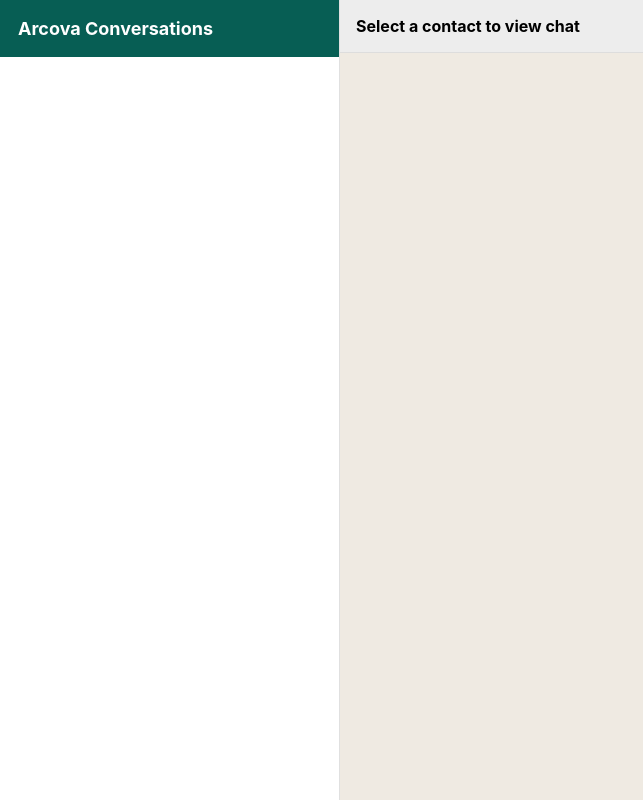
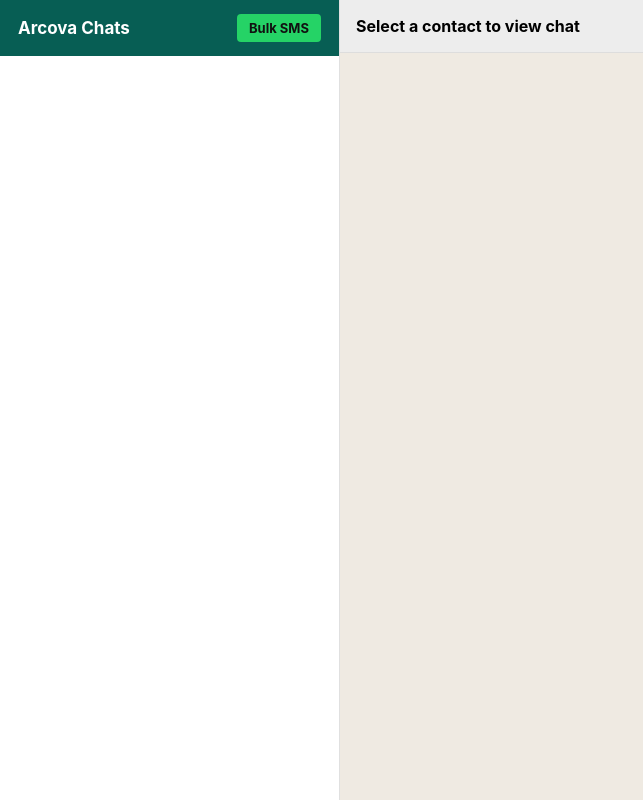
Before and after one commit to rashmikanta3/arcova-whatsapp-webhook, a Flask app: page / in a window 1280 px wide. Shown: the whole page, without its empty margins (0-643 px from the left). Run offline with Flask 3, Linux system fonts and the light colour scheme; data that the repository does not hold is empty.

Commit message:
upload bulk send

```diff
--- a/templates/index.html
+++ b/templates/index.html
@@ -6,28 +6,22 @@
     <style>
         * { box-sizing: border-box; margin: 0; padding: 0; font-family: -apple-system, BlinkMacSystemFont, "Segoe UI", Roboto, sans-serif; }
         body { display: flex; height: 100vh; background-color: #f0f2f5; }
-
-        /* Left Sidebar: Contact list */
         #sidebar { width: 340px; background: #ffffff; border-right: 1px solid #e0e0e0; display: flex; flex-direction: column; }
-        #sidebar-header { padding: 18px; font-size: 18px; font-weight: bold; background: #075e54; color: #fff; }
+        #sidebar-header { padding: 14px 18px; font-size: 17px; font-weight: bold; background: #075e54; color: #fff; display: flex; justify-content: space-between; align-items: center; }
+        .nav-btn { background: #25d366; color: #111; padding: 6px 12px; font-size: 13px; font-weight: bold; text-decoration: none; border-radius: 4px; }
+        .nav-btn:hover { background: #1eb954; }
         #contact-list { overflow-y: auto; flex: 1; }
         .contact-item { padding: 14px; border-bottom: 1px solid #f2f2f2; cursor: pointer; }
         .contact-item:hover, .contact-item.active { background-color: #ebebeb; }
         .contact-phone { font-weight: 600; color: #111; }
         .contact-preview { font-size: 13px; color: #666; white-space: nowrap; overflow: hidden; text-overflow: ellipsis; margin-top: 4px; }
-
-        /* Right Chat Area */
         #chat-area { flex: 1; display: flex; flex-direction: column; background: #efeae2; }
         #chat-header { padding: 16px; background: #ededed; font-weight: bold; border-bottom: 1px solid #ddd; }
         #messages-box { flex: 1; padding: 20px; overflow-y: auto; display: flex; flex-direction: column; gap: 10px; }
-
-        /* Message bubbles */
         .msg { max-width: 60%; padding: 10px 14px; border-radius: 8px; font-size: 14px; line-height: 1.4; }
         .msg.customer { align-self: flex-start; background: #ffffff; color: #000; }
         .msg.business { align-self: flex-end; background: #d9fdd3; color: #000; }
         .msg-time { font-size: 10px; color: #888; text-align: right; margin-top: 4px; }
-
-        /* Reply box */
         #input-area { display: flex; padding: 12px; background: #f0f0f0; border-top: 1px solid #ddd; }
         #reply-input { flex: 1; padding: 12px; border: 1px solid #ccc; border-radius: 20px; outline: none; font-size: 14px; }
         #send-btn { margin-left: 10px; padding: 0 22px; background: #075e54; color: white; border: none; border-radius: 20px; font-weight: bold; cursor: pointer; }
@@ -37,7 +31,10 @@
 <body>
 
     <div id="sidebar">
-        <div id="sidebar-header">Arcova Conversations</div>
+        <div id="sidebar-header">
+            <span>Arcova Chats</span>
+            <a href="/broadcast" class="nav-btn">Bulk SMS</a>
+        </div>
         <div id="contact-list"></div>
     </div>
 
@@ -45,7 +42,7 @@
         <div id="chat-header">Select a contact to view chat</div>
         <div id="messages-box"></div>
         <div id="input-area" style="display: none;">
-            <input type="text" id="reply-input" placeholder="Type your WhatsApp reply..." onkeypress="if(event.key==='Enter') sendReply()">
+            <input type="text" id="reply-input" placeholder="Type a message..." onkeypress="if(event.key==='Enter') sendReply()">
             <button id="send-btn" onclick="sendReply()">Send</button>
         </div>
     </div>
@@ -53,7 +50,6 @@
     <script>
         let selectedPhone = null;
 
-        // Fetch contacts list every 3 seconds
         async function loadConversations() {
             const res = await fetch('/api/conversations');
             const contacts = await res.json();
@@ -79,7 +75,6 @@
             loadMessages();
         }
 
-        // Fetch active messages every 3 seconds
         async function loadMessages() {
             if (!selectedPhone) return;
             const res = await fetch(`/api/messages/${selectedPhone}`);
@@ -116,9 +111,8 @@
             }
         }
 
-        // Auto-refresh loops
-        setInterval(loadConversations, 3000);
-        setInterval(() => { if (selectedPhone) loadMessages(); }, 3000);
+        setInterval(loadConversations, 4000);
+        setInterval(() => { if (selectedPhone) loadMessages(); }, 4000);
         loadConversations();
     </script>
 </body>
```
